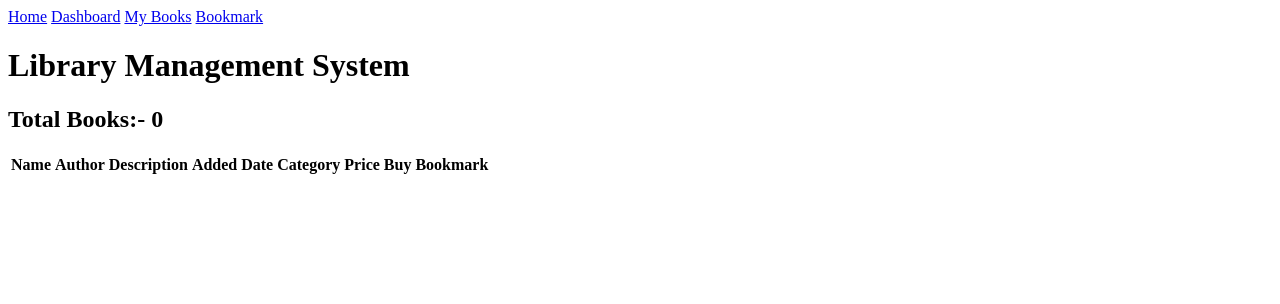
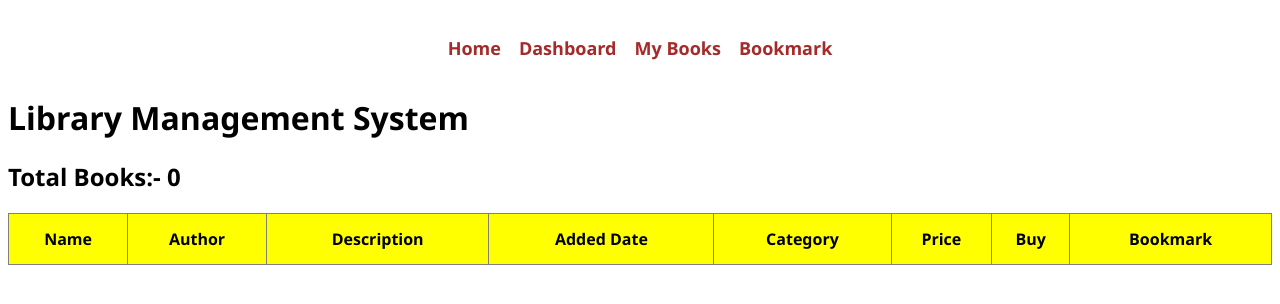
Before and after one commit to mohleo1990/eval, a plain HTML site: page dashboard.html in a window 1280 px wide. Drawn offline with Linux system fonts and the light colour scheme.

Commit message:
Third Major commit

```diff
--- a/Styles/styles.css
+++ b/Styles/styles.css
@@ -6,3 +6,47 @@ form{
 form>*{
   padding: 1em 2em;
 }
+body{
+  font-family: 'Segoe UI', Tahoma, Geneva, Verdana, sans-serif;
+}
+table{
+  line-height: 3;
+  text-align: center;
+  border: 1px solid gray;
+  width: 100%;
+  border-collapse: collapse;
+}
+thead{
+  background-color: yellow;
+}
+th,td{
+  border: 1px solid gray;
+}
+
+nav{
+  display: flex;
+  justify-content: center;
+  gap: 1em;
+  font-size: 18px;
+  margin: 2em auto;
+}
+a{
+  text-decoration: none;
+
+  font-weight: 700;
+}
+a:link,a:visited{
+  color: brown;
+}
+
+button{
+  border: none;
+  background-color: transparent;
+  font-weight: 700;
+}
+td:nth-child(6){
+  background-color: green
+}
+td:nth-child(7){
+  background-color: red;
+}
```
